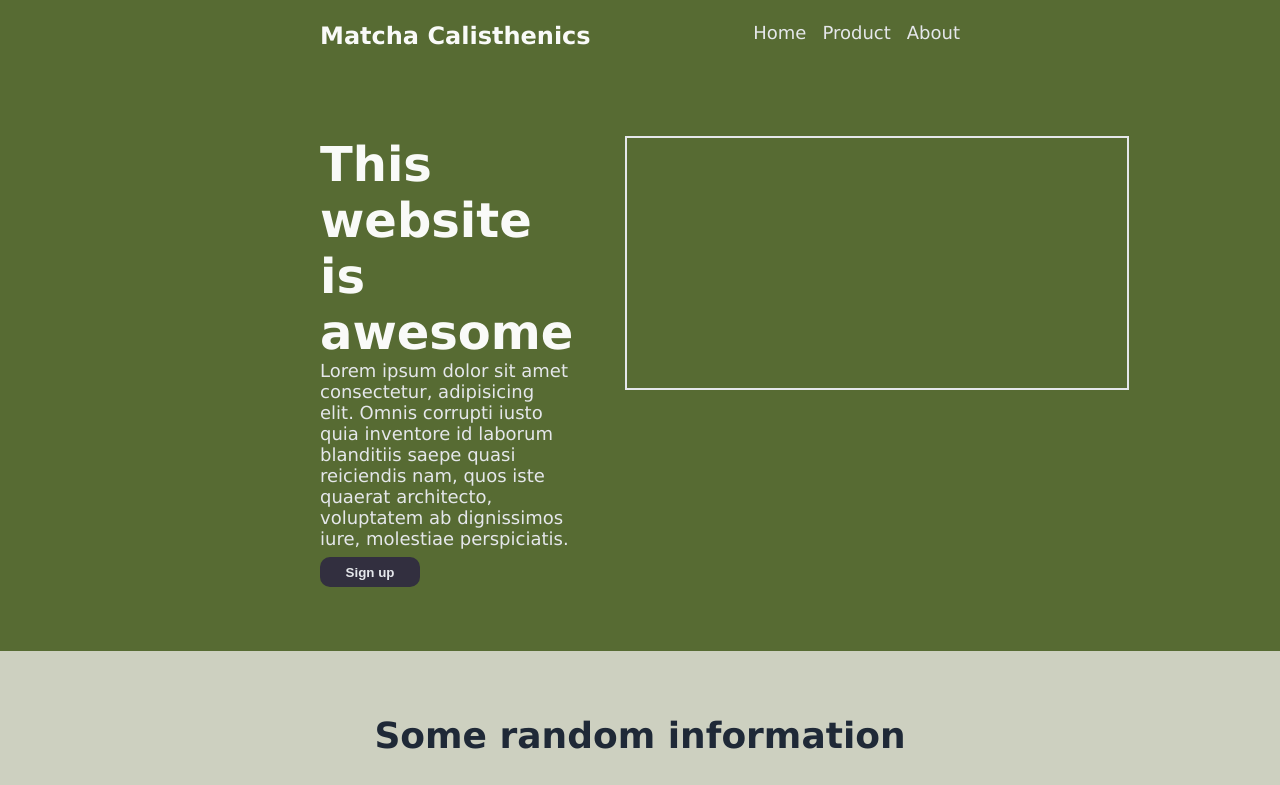
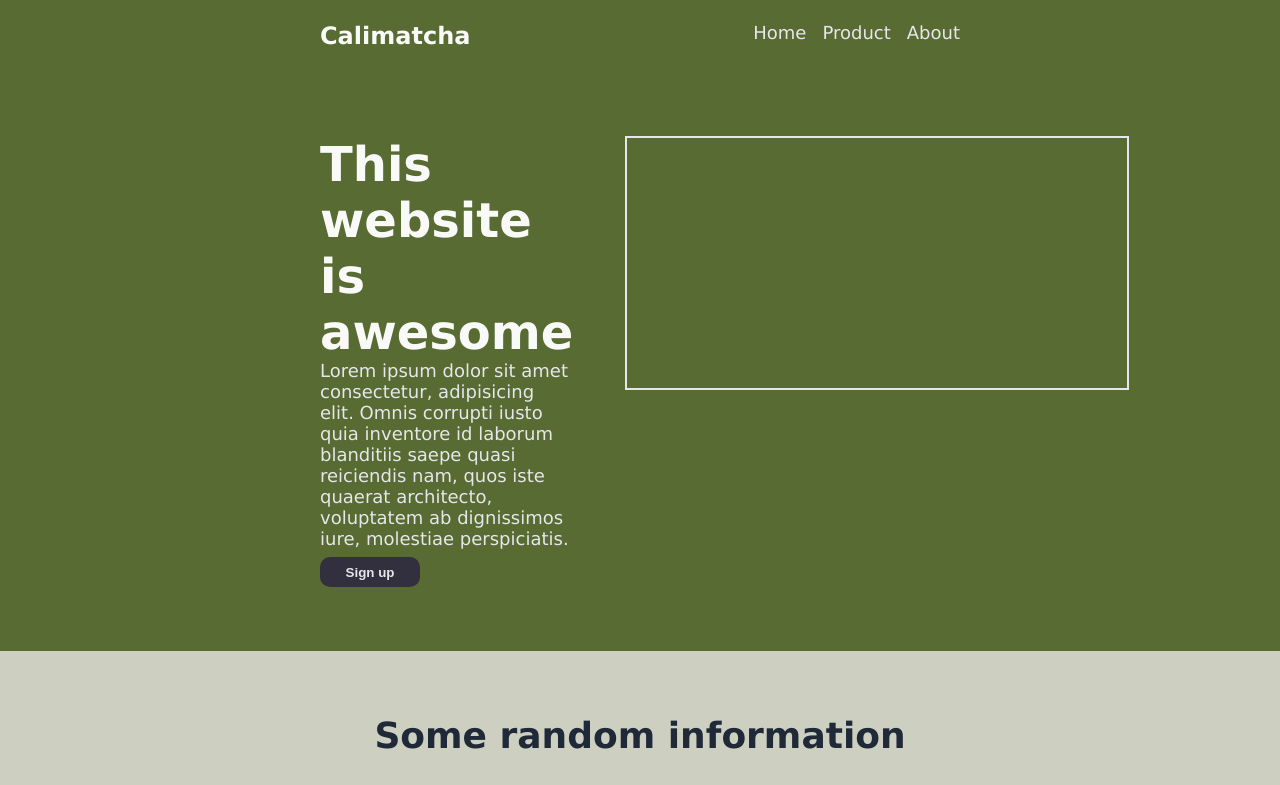
Before and after one commit to nox1d/Landing-Page-nox, a plain HTML site: page index.html in a window 1280 px wide. Shown: the top 785 px of the page. Drawn offline with Linux system fonts and the light colour scheme.

Commit message:
Edit header logo text

```diff
--- a/index.html
+++ b/index.html
@@ -11,7 +11,7 @@
     <body>
         <div class="header">
             <div class="header-container">
-                <div class="logo">Matcha Calisthenics</div>
+                <div class="logo">Calimatcha</div>
                 <ul class="links">
                     <li><a href="#">Home</a></li>
                     <li><a href="#">Product</a></li>
```
